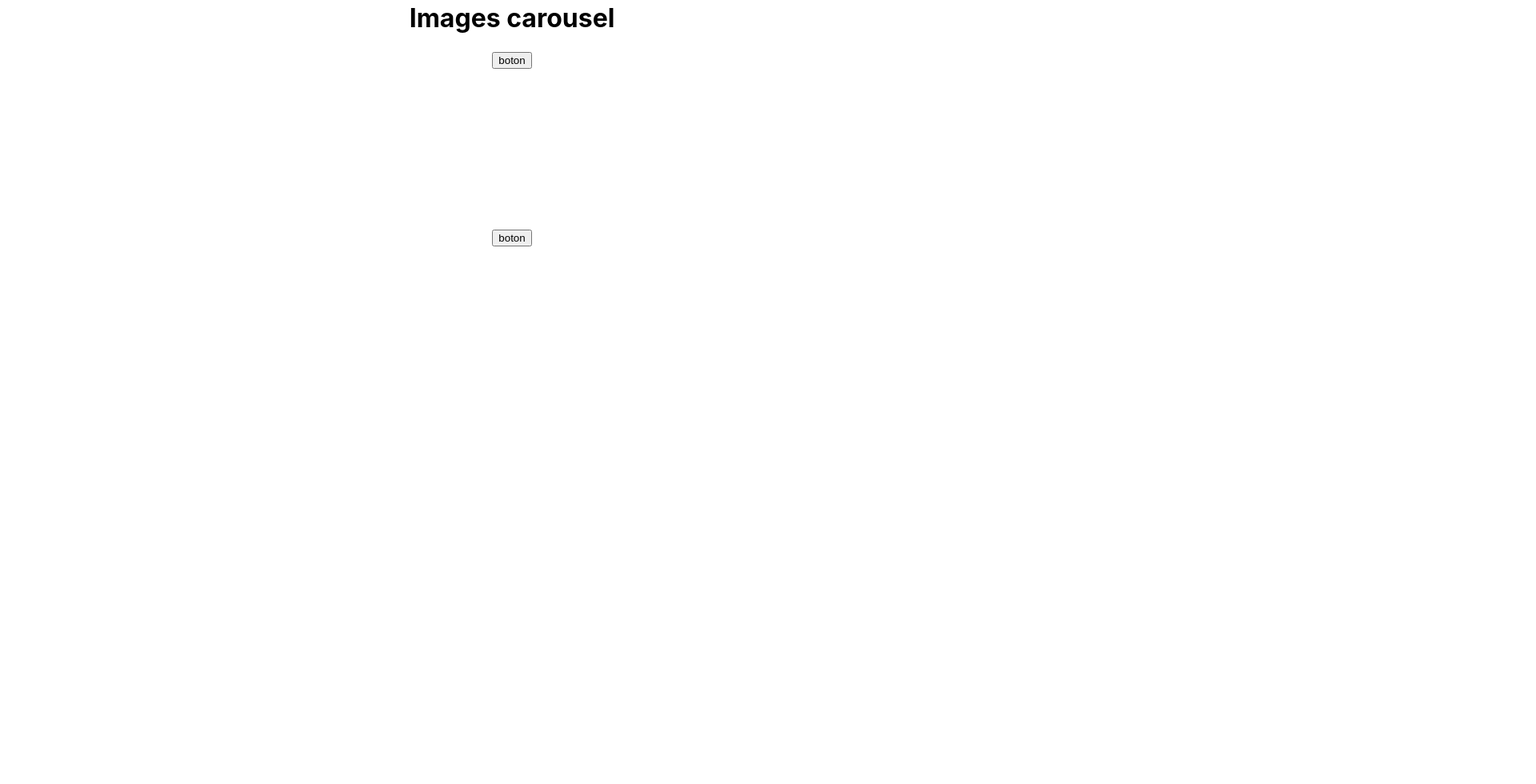
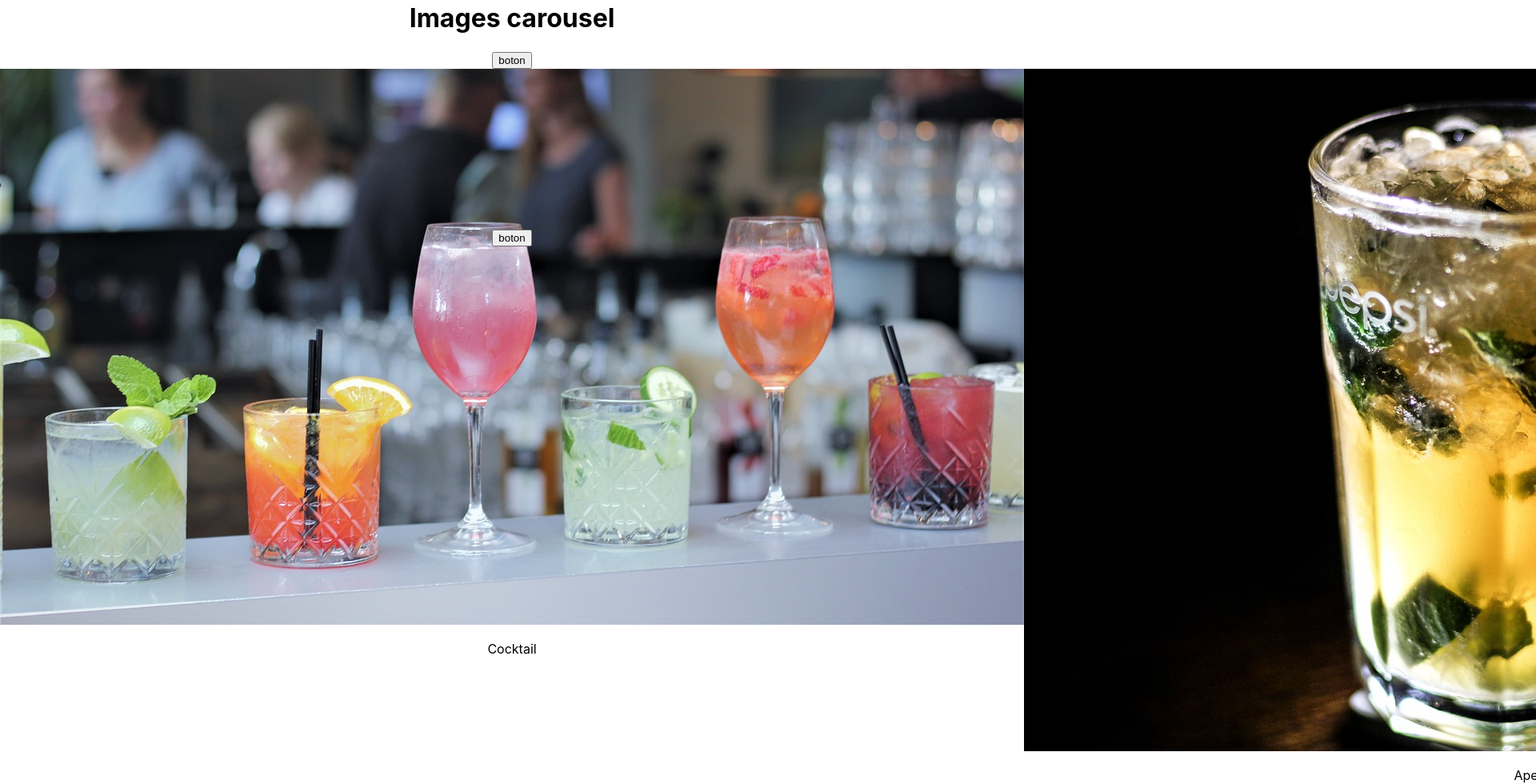
Before and after one commit to arielgomez-py/images-carousel, a React (Create React App) app: page / in a window 1280 px wide. Shown: the part 18-998 px from the top of the page at 80% size, 1920 px wide, since content can reach past the window. Before the commit the page ends 800 px from the top, so only its background shows below. Built offline with nearby package versions, Linux system fonts and the light colour scheme.

Commit message:
Readjust the components, renderize the cards

```diff
--- a/src/App.js
+++ b/src/App.js
@@ -3,41 +3,15 @@ import Button from "./Button/Button";
 import Card from "./Card/Card";
 import Carousel from "./Carousel/Carousel";
 
-//import the images using variables that represents to the images in the files assest
-import cocktail from "../src/assets/cocktail.jpg";
-import aperitif from "../src/assets/aperitif.jpg";
-import cups from "../src/assets/cups.jpg";
-import mojito from "../src/assets/mojito.jpg";
-import mojito2 from "../src/assets/mojito2.jpg";
-import mojito3 from "../src/assets/mojito3.jpg";
-import mojito4 from "../src/assets/mojito4.jpg";
-
-function App(props) {
-  const cards = [
-    { id: 1, imageName: cocktail, description: "Cocktail" },
-    { id: 2, imageName: aperitif, description: "Aperitif" },
-    { id: 3, imageName: cups, description: "Cups" },
-    { id: 4, imageName: mojito, description: "Mojito" },
-    { id: 5, imageName: mojito2, description: "Mojito2" },
-    { id: 6, imageName: mojito3, description: "Mojito3" },
-    { id: 7, imageName: mojito4, description: "Mojito4" },
-  ];
+function App() {
   return (
     <div className="App">
       <h1>Images carousel</h1>
       <Button />
-      <Carousel>
-        <Card/>
-      </Carousel>
+      <Carousel></Carousel>
       <Button />
     </div>
   );
 }
-{/*{props.cards.map((card) => (
-          <Card
-            key={card.id}
-            imageName={card.imageName}
-            description={card.description}
-          />
-        ))} */}
+
 export default App;
--- a/src/Card/Card.js
+++ b/src/Card/Card.js
@@ -1,10 +1,10 @@
 import React from 'react'
-import cocktail from "../assets/cocktail.jpg";
 
-const Card = (props,cocktail) => {
+const Card = (props) => {
   return (
     <div className='card'>
-      {props.children}
+      <img src={props.src}/>
+      <p>{props.description}</p>
     </div>
   )
 }
--- a/src/Carousel/Carousel.js
+++ b/src/Carousel/Carousel.js
@@ -1,11 +1,33 @@
-import React, { Fragment } from "react";
+import React from "react";
 import "./Carousel.css";
 import Card from "../Card/Card";
 
-const Carousel = (props) => {
-  return <div className="cardsContainer"></div>;
+//import the images using variables that represents to the images in the files assest
+import cocktail from "../assets/cocktail.jpg";
+import aperitif from "../assets/aperitif.jpg";
+import cups from "../assets/cups.jpg";
+import mojito from "../assets/mojito.jpg";
+import mojito2 from "../assets/mojito2.jpg";
+import mojito3 from "../assets/mojito3.jpg";
+import mojito4 from "../assets/mojito4.jpg";
+
+const Carousel = () => {
+  const cards = [
+    { id: 1, src: cocktail, description: "Cocktail" },
+    { id: 2, src: aperitif, description: "Aperitif" },
+    { id: 3, src: cups, description: "Cups" },
+    { id: 4, src: mojito, description: "Mojito" },
+    { id: 5, src: mojito2, description: "Mojito2" },
+    { id: 6, src: mojito3, description: "Mojito3" },
+    { id: 7, src: mojito4, description: "Mojito4" },
+  ];
+  return (
+    <div className="cardsContainer">
+      {cards.map((card) => (
+        <Card key={card.id} src={card.src} description={card.description} />
+      ))}
+    </div>
+  );
 };
 
 export default Carousel;
-{
-}
```
